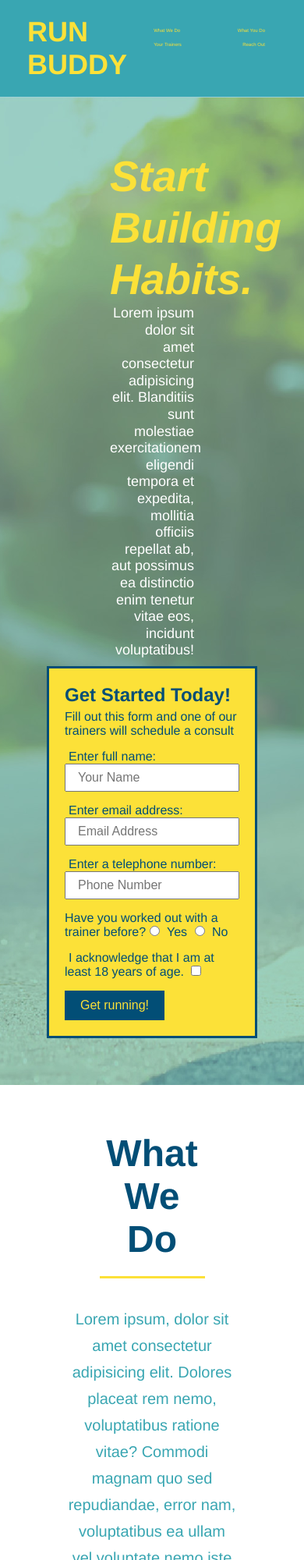
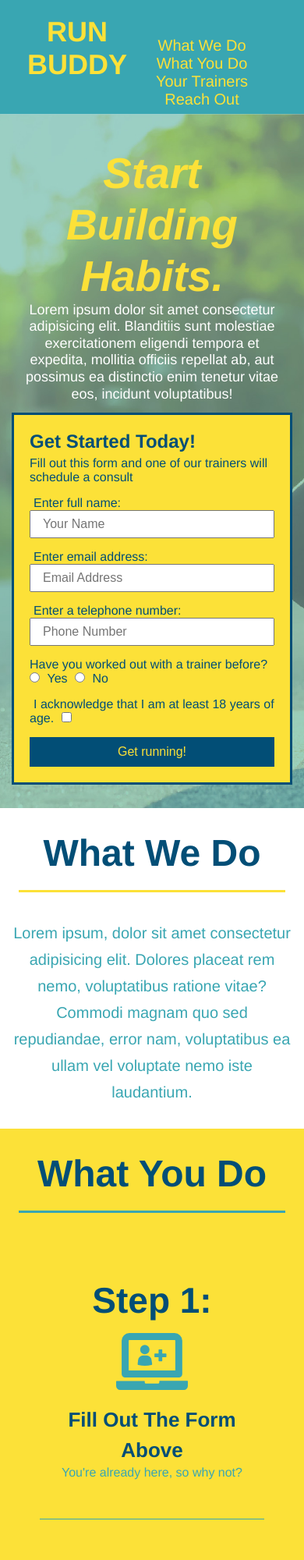
Before and after one commit to SMKrizan/run-buddy, a plain HTML site: page index.html in a window 390 px wide. Shown: the top 2000 px of the page at 78% size. Drawn offline with Linux system fonts and the light colour scheme.

Commit message:
completion of media-queries

```diff
--- a/assets/css/style.css
+++ b/assets/css/style.css
@@ -373,15 +373,115 @@ section {
 /* it is important to put media queries at the end of the stylesheet and (because we are using 'max-width') in descending order in term of size for the desired affects to display properly on all screens */
 /* MEDIA QUERY FOR SMALLER DESKTOP SCREENS */
 @media screen and (max-width: 980px) {
+    header {
+        padding-bottom: 0;
+        justify-content: center;
+    }
 
+    header h1 {
+        width: 100%;
+        text-align: center;
+    }
+
+    header nav ul {
+        margin-top: 20px;
+        width: 100%;
+        justify-content: center;
+    }
+
+    header nav ul li a {
+        font-size: 20px;
+    }
+
+    footer h2, footer div {
+        text-align: center:
+        width: 100%;
+    }
+
+    .hero-cta, .hero-form {
+        width: 100%;
+    }
+
+    .hero-cta {
+        text-align: center;
+    }
+
+    /* adjustments impacting What We Do/What You Do sections to make wider on small screens */
+    .section-title {
+        width: 80%
+    }
+
+    /* just wide enough for each card to be on its own line */
+    .trainer {
+        flex: 0 70%;
+    }
+
+    /* making sure the Google map is on its own line */
+    .contact-info iframe {
+        flex: 1 100%;
+    }
 }
 
 /* MEDIA QUERY FOR TABLETS */
+/* changes promarily for the What You Do section to stack the children instead of presenting side-by-side and provide more room horizontally */
 @media screen and (max-width: 768px) {
+    section {
+        padding: 30px 15px;
+    }
 
+    .step h3 {
+        flex: 1 100%;
+        text-align: center;
+    }
+
+    .step-info {
+        flex: 2 100%;
+        text-align: center;
+        justify-content: center;
+    }
+
+    /* limiting the size of the images using flex-basis of 32% */
+    .step-img {
+        flex: 0 32%;
+        margin-right: 0;
+        margin-top: 15px;
+        margin-bottom: 15px;
+    }
+
+    .step-text {
+        flex: 100%;
+    }
 }
 
 /* MEDIA QUERY FOR MOBILE PHONES */
+/* similar, minor adjustments primarily impacting widths */
 @media screen and (max-width: 575px) {
+    /* increasing 'submit' button width to make it easier to use on mobile device */
+    .hero-form button {
+        width: 100%;
+    }
 
+    .section-title {
+        width: 95%;
+    }
+
+    .intro p {
+        width: 100%;
+    }
+
+    .trainer {
+        flex: 0 100%;
+    }
+
+    .contact-info {
+        text-align: center;
+    }
+
+    .contact-info > * {
+        flex: 0 100%
+    }
+
+    .contact-form {
+        order: 3;
+    }
 }
```
